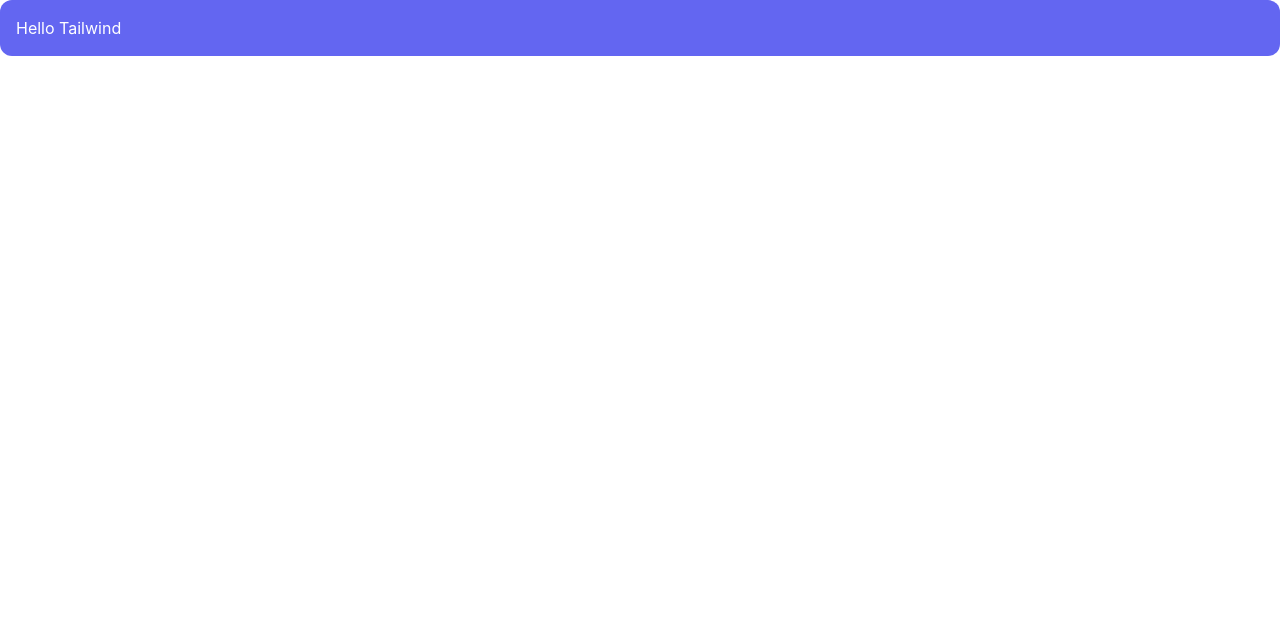
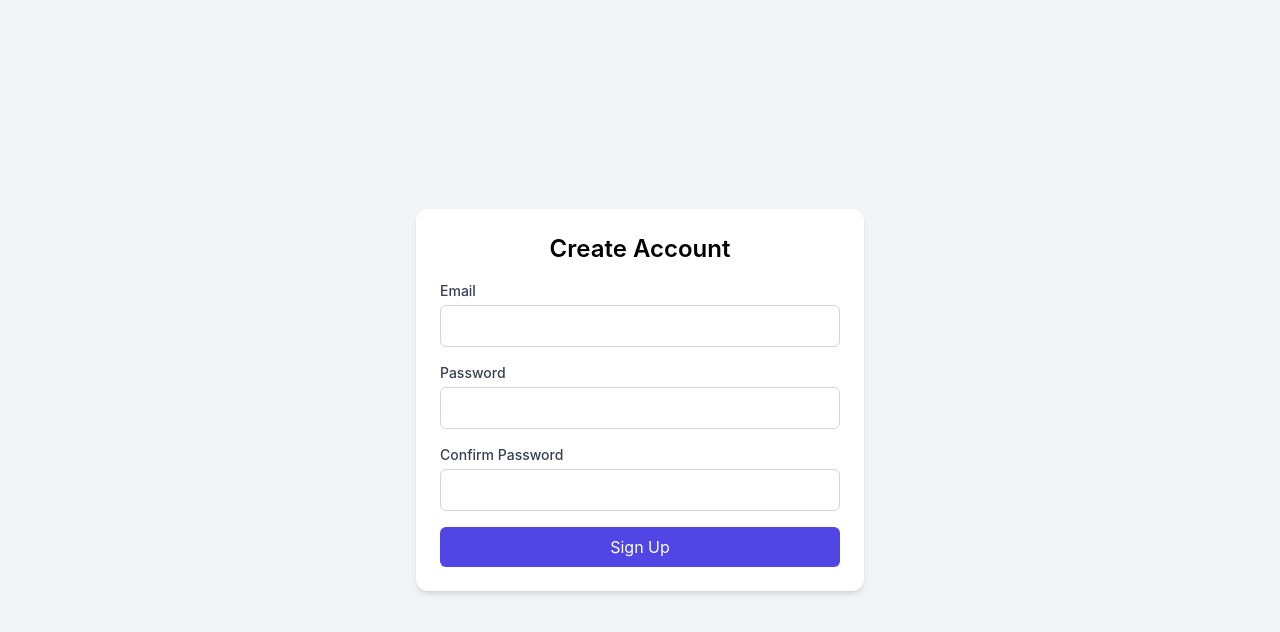
Before and after one commit to Gopzy/wellness-dashboard, a React (Create React App) app: page / in a window 1280 px wide. Shown: the top 632 px of the page. Built offline with nearby package versions, Linux system fonts and the light colour scheme.

Commit message:
Signup integrated with Redux toolkit and mock data

```diff
--- a/package.json
+++ b/package.json
@@ -3,6 +3,7 @@
   "version": "0.1.0",
   "private": true,
   "dependencies": {
+    "@hookform/resolvers": "^5.1.1",
     "@reduxjs/toolkit": "^2.8.2",
     "@testing-library/dom": "^10.4.0",
     "@testing-library/jest-dom": "^6.6.3",
@@ -15,12 +16,14 @@
     "axios": "^1.10.0",
     "react": "^19.1.0",
     "react-dom": "^19.1.0",
+    "react-hook-form": "^7.60.0",
     "react-redux": "^9.2.0",
     "react-router-dom": "^6.30.1",
     "react-scripts": "5.0.1",
     "redux-persist": "^6.0.0",
     "typescript": "^4.9.5",
-    "web-vitals": "^2.1.4"
+    "web-vitals": "^2.1.4",
+    "zod": "^4.0.5"
   },
   "scripts": {
     "start": "react-scripts start",
--- a/src/App.tsx
+++ b/src/App.tsx
@@ -1,15 +1,26 @@
 import React from "react";
-import logo from "./logo.svg";
+import { BrowserRouter as Router, Routes, Route } from "react-router-dom";
+import LoginPage from "./features/auth/LoginPage";
+import SignupPage from "./features/auth/SignupPage";
+import DashboardPage from "./features/wellness/DashboardPage";
 import "./App.css";
 import "./index.css";
+import ProtectedRoute from "./components/ProtectedRoute";
 
 function App() {
   return (
-    <div>
-      <div className="bg-indigo-500 text-white p-4 rounded-xl">
-        Hello Tailwind
-      </div>
-    </div>
+    <Router>
+      <Routes>
+        <Route path="/" element={<SignupPage />} />
+        <Route path="/signup" element={<SignupPage />} />
+        <Route path="/login" element={<LoginPage />} />
+
+        {/* Protected routes */}
+        <Route element={<ProtectedRoute />}>
+          <Route path="/dashboard" element={<DashboardPage />} />
+        </Route>
+      </Routes>
+    </Router>
   );
 }
 
--- /dev/null
+++ b/src/api/auth.ts
@@ -0,0 +1,29 @@
+export interface SignupResponse {
+  token: string;
+  user: {
+    email: string;
+  };
+}
+
+/**
+ * Simulates an async signup call to a backend and returns a mock JWT.
+ */
+export const signup = (
+  email: string,
+  password: string
+): Promise<SignupResponse> => {
+  return new Promise((resolve, reject) => {
+    setTimeout(() => {
+      // Fake user already exists error
+      if (email === "existing@example.com") {
+        return reject(new Error("Email already in use."));
+      }
+
+      // Mock token + user
+      resolve({
+        token: "mock-jwt-token-1234567890",
+        user: { email },
+      });
+    }, 1000);
+  });
+};
--- /dev/null
+++ b/src/components/ProtectedRoute.tsx
@@ -0,0 +1,15 @@
+import React from "react";
+import { Navigate, Outlet } from "react-router-dom";
+import { useAppSelector } from "../store";
+
+const ProtectedRoute: React.FC = () => {
+  const isAuthenticated = useAppSelector((state) => state.auth.isAuthenticated);
+
+  if (!isAuthenticated) {
+    return <Navigate to="/login" replace />;
+  }
+
+  return <Outlet />;
+};
+
+export default ProtectedRoute;
--- /dev/null
+++ b/src/features/auth/LoginPage.tsx
@@ -0,0 +1,9 @@
+import React from "react";
+
+function App() {
+  return (
+    <div className="bg-indigo-500 text-white p-4 rounded-xl">Hello Login</div>
+  );
+}
+
+export default App;
--- /dev/null
+++ b/src/features/auth/SignupPage.tsx
@@ -0,0 +1,104 @@
+import React from "react";
+import { useForm } from "react-hook-form";
+import { zodResolver } from "@hookform/resolvers/zod";
+import { signupSchema, SignupFormData } from "./signupSchema";
+import { useNavigate } from "react-router-dom";
+import { useAppDispatch } from "../../store";
+import { setCredentials } from "./authSlice";
+import { signup } from "../../api/auth";
+// import { signup } from "@/api/auth"; // We'll build this in next step
+
+const SignupPage: React.FC = () => {
+  const navigate = useNavigate();
+  const dispatch = useAppDispatch();
+
+  const {
+    register,
+    handleSubmit,
+    formState: { errors, isSubmitting },
+  } = useForm<SignupFormData>({
+    resolver: zodResolver(signupSchema),
+    mode: "onTouched",
+  });
+
+  const onSubmit = async (data: SignupFormData) => {
+    try {
+      const result = await signup(data.email, data.password);
+
+      // Dispatch token and user to Redux
+      dispatch(setCredentials(result));
+
+      // Redirect to dashboard
+      navigate("/dashboard");
+    } catch (err: any) {
+      alert(err.message || "Signup failed");
+    }
+  };
+
+  return (
+    <div className="flex justify-center items-center min-h-screen bg-gray-100 p-4">
+      <form
+        onSubmit={handleSubmit(onSubmit)}
+        className="bg-white rounded-xl shadow-md p-6 w-full max-w-md space-y-4"
+      >
+        <h2 className="text-2xl font-semibold text-center">Create Account</h2>
+
+        <div>
+          <label className="block mb-1 text-sm font-medium text-gray-700">
+            Email
+          </label>
+          <input
+            type="email"
+            {...register("email")}
+            className="w-full border border-gray-300 rounded-md px-3 py-2 focus:outline-none focus:ring-2 focus:ring-indigo-500"
+          />
+          {errors.email && (
+            <p className="text-sm text-red-500 mt-1">{errors.email.message}</p>
+          )}
+        </div>
+
+        <div>
+          <label className="block mb-1 text-sm font-medium text-gray-700">
+            Password
+          </label>
+          <input
+            type="password"
+            {...register("password")}
+            className="w-full border border-gray-300 rounded-md px-3 py-2 focus:outline-none focus:ring-2 focus:ring-indigo-500"
+          />
+          {errors.password && (
+            <p className="text-sm text-red-500 mt-1">
+              {errors.password.message}
+            </p>
+          )}
+        </div>
+
+        <div>
+          <label className="block mb-1 text-sm font-medium text-gray-700">
+            Confirm Password
+          </label>
+          <input
+            type="password"
+            {...register("confirmPassword")}
+            className="w-full border border-gray-300 rounded-md px-3 py-2 focus:outline-none focus:ring-2 focus:ring-indigo-500"
+          />
+          {errors.confirmPassword && (
+            <p className="text-sm text-red-500 mt-1">
+              {errors.confirmPassword.message}
+            </p>
+          )}
+        </div>
+
+        <button
+          type="submit"
+          disabled={isSubmitting}
+          className="w-full bg-indigo-600 text-white py-2 rounded-md hover:bg-indigo-700 transition-colors"
+        >
+          {isSubmitting ? "Signing up..." : "Sign Up"}
+        </button>
+      </form>
+    </div>
+  );
+};
+
+export default SignupPage;
--- /dev/null
+++ b/src/features/auth/authSlice.ts
@@ -0,0 +1,44 @@
+import { createSlice, PayloadAction } from "@reduxjs/toolkit";
+
+interface AuthState {
+  token: string | null;
+  user: { email: string } | null;
+  isAuthenticated: boolean;
+}
+
+const initialState: AuthState = {
+  token: null,
+  user: null,
+  isAuthenticated: false,
+};
+
+const authSlice = createSlice({
+  name: "auth",
+  initialState,
+  reducers: {
+    setCredentials: (
+      state,
+      action: PayloadAction<{ token: string; user: { email: string } }>
+    ) => {
+      state.token = action.payload.token;
+      state.user = action.payload.user;
+      state.isAuthenticated = true;
+
+      // Optional: persist to localStorage
+      localStorage.setItem("token", action.payload.token);
+      localStorage.setItem("user", JSON.stringify(action.payload.user));
+    },
+    logout: (state) => {
+      state.token = null;
+      state.user = null;
+      state.isAuthenticated = false;
+
+      localStorage.removeItem("token");
+      localStorage.removeItem("user");
+    },
+  },
+});
+
+export const { setCredentials, logout } = authSlice.actions;
+
+export const authReducer = authSlice.reducer;
--- /dev/null
+++ b/src/features/auth/signupSchema.ts
@@ -0,0 +1,20 @@
+import { z } from "zod";
+
+/**
+ * Validation schema for signup form
+ */
+export const signupSchema = z
+  .object({
+    email: z.string().email("Invalid email format"),
+    password: z.string().min(8, "Password must be at least 8 characters"),
+    confirmPassword: z.string(),
+  })
+  .refine((data) => data.password === data.confirmPassword, {
+    message: "Passwords don't match",
+    path: ["confirmPassword"], // error is shown under confirmPassword field
+  });
+
+/**
+ * Inferred TypeScript type from the schema
+ */
+export type SignupFormData = z.infer<typeof signupSchema>;
--- /dev/null
+++ b/src/features/wellness/DashboardPage.tsx
@@ -0,0 +1,30 @@
+import React from "react";
+import { useNavigate } from "react-router-dom";
+import { useAppDispatch, useAppSelector } from "../../store";
+import { logout } from "../auth/authSlice";
+
+const DashboardPage: React.FC = () => {
+  const user = useAppSelector((state) => state.auth.user);
+  const dispatch = useAppDispatch();
+  const navigate = useNavigate();
+
+  const handleLogout = () => {
+    dispatch(logout());
+    navigate("/login");
+  };
+
+  return (
+    <div className="min-h-screen flex flex-col items-center justify-center bg-gradient-to-br from-indigo-500 to-blue-600 text-white p-6">
+      <h1 className="text-3xl font-bold mb-4">Welcome, {user?.email}</h1>
+      <p className="mb-8">You're now on the protected dashboard page 🎉</p>
+      <button
+        onClick={handleLogout}
+        className="bg-white text-indigo-600 font-medium py-2 px-4 rounded-md hover:bg-gray-200 transition"
+      >
+        Logout
+      </button>
+    </div>
+  );
+};
+
+export default DashboardPage;
--- /dev/null
+++ b/src/store/index.ts
@@ -0,0 +1,17 @@
+import { configureStore } from "@reduxjs/toolkit";
+import { useDispatch, useSelector, TypedUseSelectorHook } from "react-redux";
+import { authReducer } from "../features/auth/authSlice";
+
+export const store = configureStore({
+  reducer: {
+    auth: authReducer,
+  },
+});
+
+// Types for use in components
+export type RootState = ReturnType<typeof store.getState>;
+export type AppDispatch = typeof store.dispatch;
+
+// Typed hooks
+export const useAppDispatch = () => useDispatch<AppDispatch>();
+export const useAppSelector: TypedUseSelectorHook<RootState> = useSelector;
```
Also changed, not shown: src/index.tsx (+12 -8 lines), 1 other file (tests, documents, lock files or other folders).
